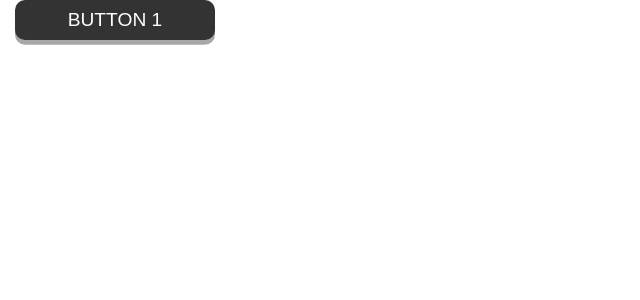
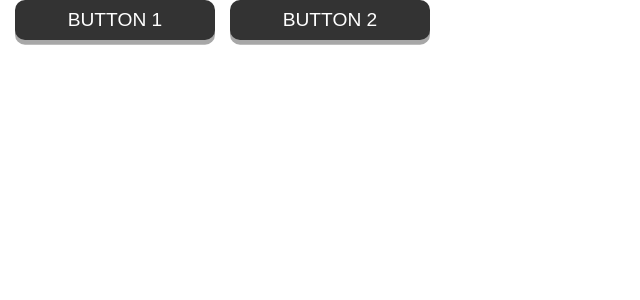
Before and after one commit to Dovescape/help-me-save, a React (Create React App) app: page / in a window 1280 px wide. Shown: the top 300 px of the page, without its empty margins (0-640 px from the left). Built offline with nearby package versions, Linux system fonts and the light colour scheme.

Commit message:
second button test

```diff
--- a/src/App.js
+++ b/src/App.js
@@ -11,7 +11,7 @@ class App extends React.Component {
     }
   }
 
-  buttonClick = () => {
+  buttonClick = (event) => {
     console.log(this.state.clickState);
     if (this.state.clickState === true) {
       this.setState({ bgColor: '#4CAf50'});
--- a/src/Buttons.js
+++ b/src/Buttons.js
@@ -5,6 +5,7 @@ const Buttons = ({ buttonClick, bgColor }) => {
   return (
     <div>
       <button className="button" onClick={buttonClick} style={{backgroundColor:bgColor}}>BUTTON 1</button>
+      <button className="button" onClick={buttonClick} style={{backgroundColor:bgColor}}>BUTTON 2</button>
     </div>
   )
 }
```
